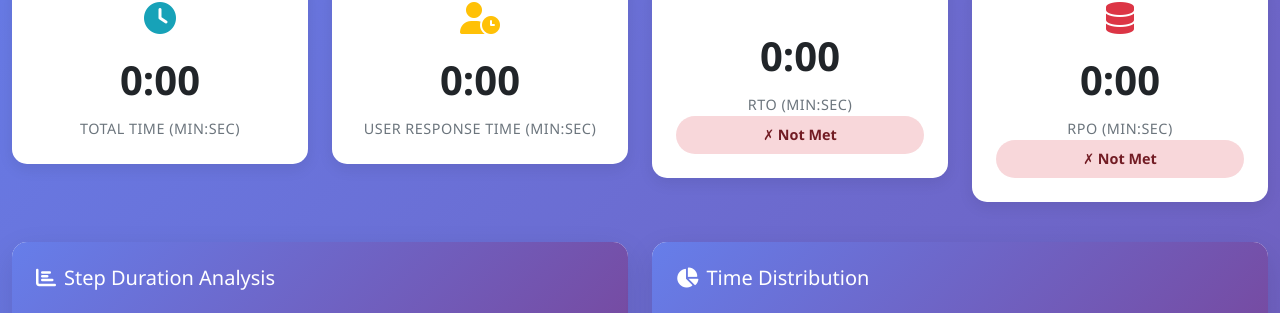
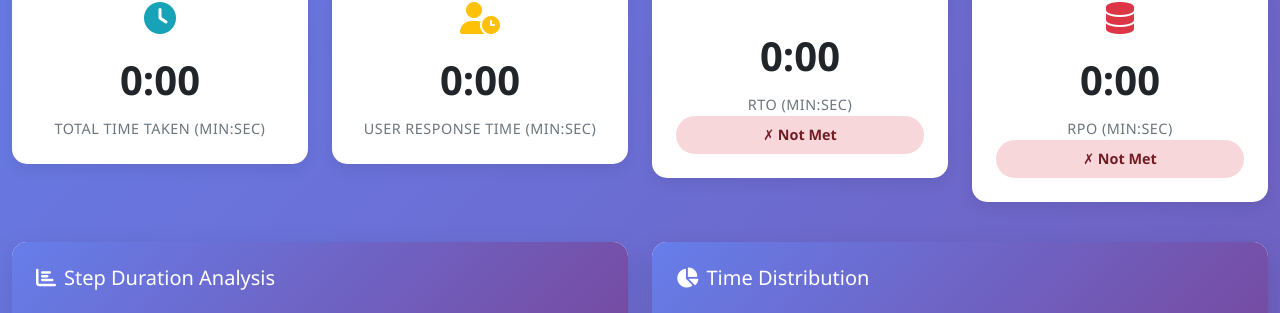
Before and after one commit to DESTRONN/DR_Report_Generator, a Flask app: template templates/results.html in a window 1280 px wide. Shown: the part 257-570 px from the top of the page. Run offline with Flask 3, Linux system fonts and the light colour scheme; the template is opened without the code that fills it, so the values that code supplies are empty; some libraries are stand-ins or nearby versions.

Commit message:
update results page

```diff
--- a/templates/results.html
+++ b/templates/results.html
@@ -203,7 +203,7 @@
                 <div class="metric-card">
                     <i class="fas fa-clock icon-lg info-icon"></i>
                     <div class="metric-value">{{ parsed_data.dr_total_time|minsec }}</div>
-                    <div class="metric-label">Total Time (min:sec)</div>
+                    <div class="metric-label">Total Time Taken (min:sec)</div>
                 </div>
             </div>
             <div class="col-md-3 mb-3">
@@ -444,7 +444,7 @@
         };
         pieChart.setOption(pieOption);
 
-        // Initialize Line Chart
+        // Initialize Line Charts
         const lineChart = echarts.init(document.getElementById('lineChart'));
         const cumulativeMinutes = timeTakenMinutes.reduce((acc, min, index) => {
             acc.push(index === 0 ? min : acc[index - 1] + min);
```
